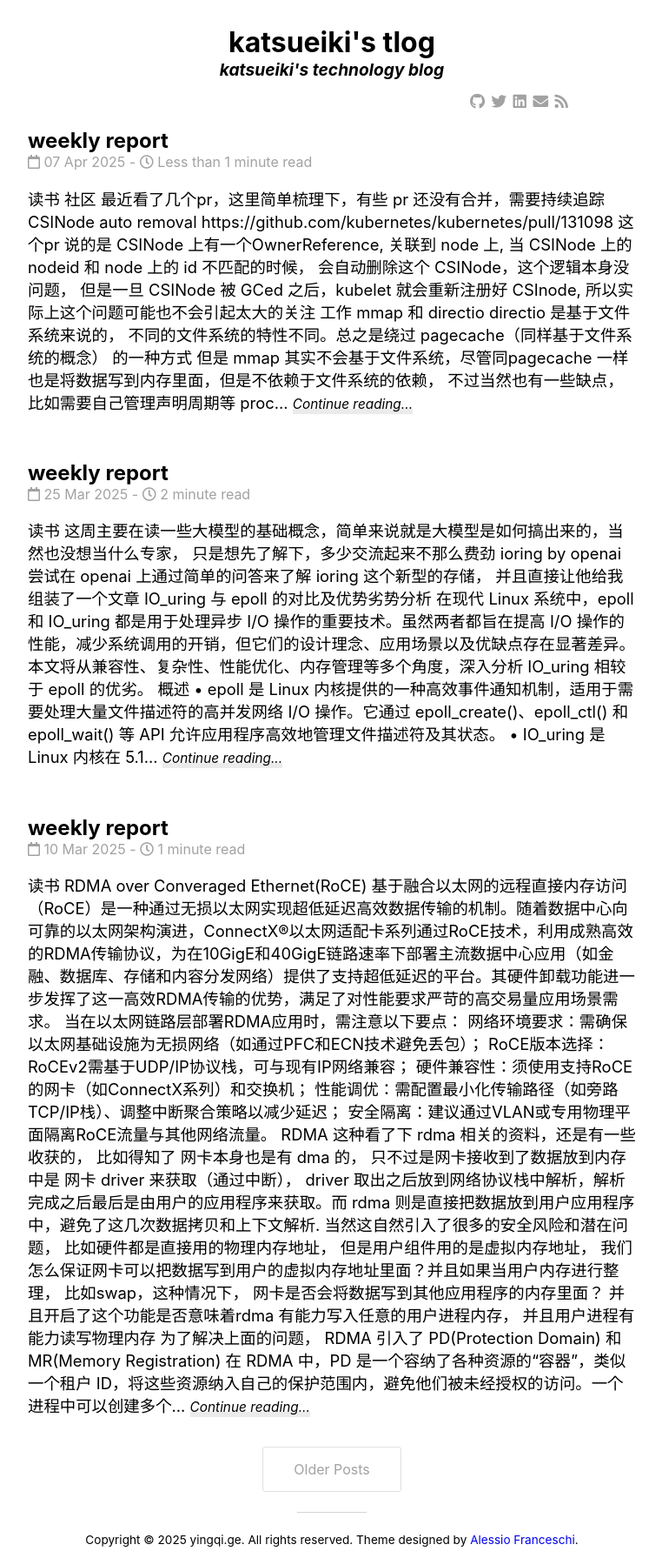
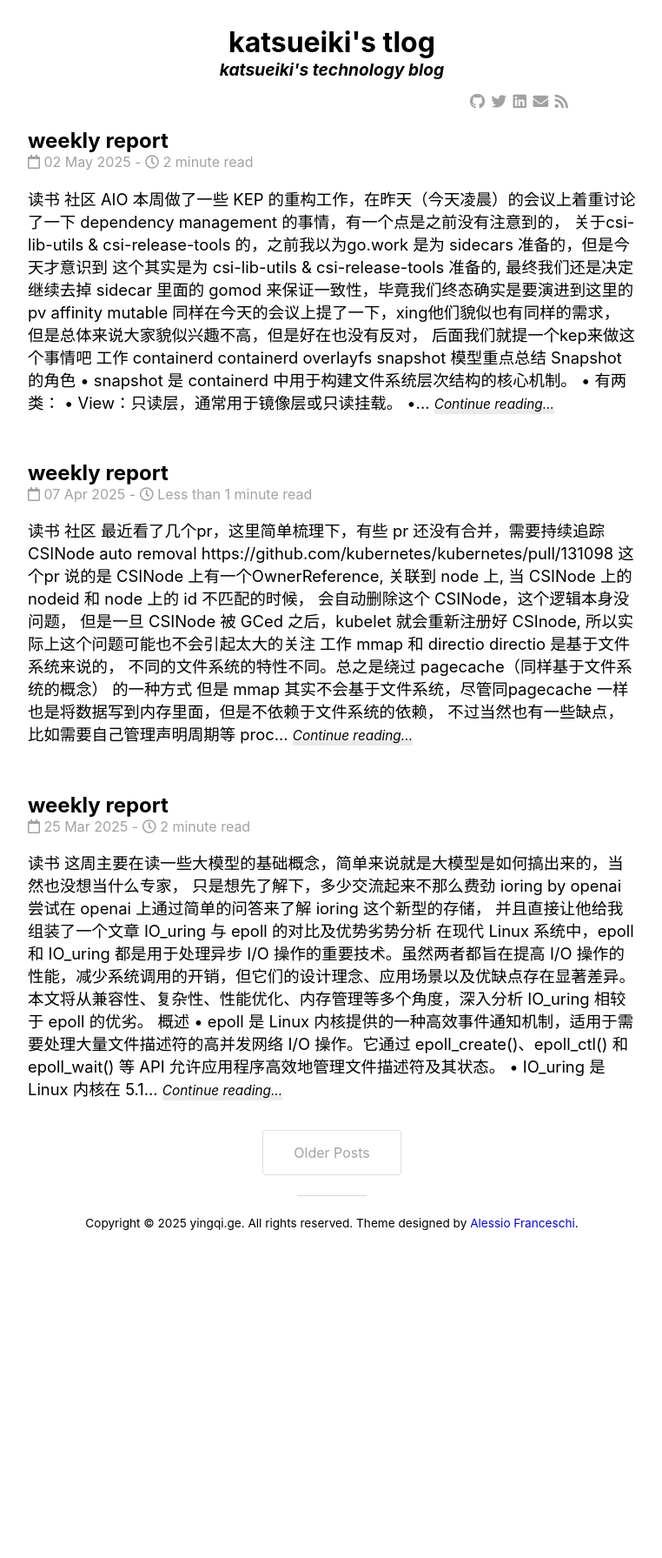
Before and after one commit to mowangdk/mowangdk.github.io, a Jekyll site: the page built from docs/index.html, in a window 1280 px wide. Shown: the whole page at 87% size, without its empty margins (258-1020 px from the left). Built offline with Jekyll 4.4.1, drawn with Linux system fonts in a browser that asks for light colours; nearby versions of some CDN libraries; the list of posts is cut into pages by our own code; after the commit the page ends 1427 px from its top, so only the background shows below that; some of the changed lines change nothing that is shown.

Commit message:
Add new dirary

````diff
--- a/docs/_posts/2025-04-07-tech-report.markdown
+++ b/docs/_posts/2025-04-07-tech-report.markdown
@@ -46,6 +46,7 @@ issue: https://github.com/containerd/containerd/issues/11160
 
 存在泄露问题
 
+contaienrd 1.6.36已知BUG，tty有泄漏问题，用户可更新到1.6.37解决	临时方案：调大	/proc/sys/kernel/pty/max 内核参数或容器关闭tty
 
 ### 查询进程被kill的关联信息
 
--- /dev/null
+++ b/docs/_posts/2025-05-02-tech-report.markdown
@@ -0,0 +1,216 @@
+---
+layout: post
+title:  "weekly report"
+date:   2025-05-02 22:30:08 +0800
+categories: weeklyreport
+---
+
+
+# 读书
+
+# 社区
+
+### AIO
+
+本周做了一些 KEP 的重构工作，在昨天（今天凌晨）的会议上着重讨论了一下 dependency management 的事情，有一个点是之前没有注意到的， 关于csi-lib-utils & csi-release-tools 的，之前我以为go.work 是为 sidecars 准备的，但是今天才意识到 这个其实是为 csi-lib-utils & csi-release-tools 准备的, 最终我们还是决定继续去掉 sidecar 里面的 gomod 来保证一致性，毕竟我们终态确实是要演进到这里的
+
+### pv affinity mutable
+
+同样在今天的会议上提了一下，xing他们貌似也有同样的需求， 但是总体来说大家貌似兴趣不高，但是好在也没有反对， 后面我们就提一个kep来做这个事情吧
+
+
+# 工作
+
+### containerd
+
+containerd overlayfs snapshot 模型重点总结
+
+1. Snapshot 的角色
+	•	snapshot 是 containerd 中用于构建文件系统层次结构的核心机制。
+	•	有两类：
+	•	View：只读层，通常用于镜像层或只读挂载。
+	•	Active：可写层，用于容器运行时的写入。
+
+⸻
+
+2. OverlayFS 的文件系统合成方式
+	•	overlayfs 通过将多个层叠加生成最终视图：
+
+merged = upperdir + lowerdir[N] + lowerdir[N-1] + ...
+
+
+	•	写操作只落在 upperdir。
+	•	读取时优先从 upperdir 查找，再往下查找 lowerdir。
+
+⸻
+
+3. 磁盘目录结构
+
+存放路径：
+
+/var/lib/containerd/io.containerd.snapshotter.v1.overlayfs/
+
+其中：
+	•	/snapshots/<id>/ 是每个 snapshot 的物理目录。
+	•	fs/：只读层内容。
+	•	upper/：Active 层的写目录。
+	•	work/：overlayfs 的工作目录（Active 层需要）。
+	•	metadata.db：containerd 使用的 BoltDB 数据库存储 snapshot 的元信息（如状态、父子关系等）。
+
+⸻
+
+4. 常见流程
+
+操作	结果
+镜像拉取	每一层生成一个只读 View snapshot
+创建容器（Prepare）	创建 Active snapshot，生成 upper/、work/
+挂载容器文件系统	overlayfs 合并 lowerdir 与 upperdir，生成 merged
+Commit snapshot	把 Active 层提交为新的 View 层（变成只读）
+删除 snapshot	释放磁盘空间，清除关联的 upper/work/fs 目录
+
+
+⸻
+
+5. snapshot 生命周期核心 API（containerd 中）
+	•	Prepare()：创建 Active 层
+	•	View()：创建只读视图
+	•	Commit()：从 Active 提交为只读 View
+	•	Mounts()：获取 overlay mount 配置
+	•	Remove()：清理 snapshot
+
+⸻
+
+6. 额外提示
+	•	snapshot 是分层增量存储，便于重用和快速创建。
+	•	overlayfs 的 snapshot 结构与 Git commit 概念类似，有 parent-child 层级。
+	•	每个 snapshot 的关系和元信息都记录在 metadata.db 中，由 containerd 自动维护。
+
+⸻
+
+#### opts
+
+*systemd containerd management*
+
+```
+[Unit]
+Description=containerd container runtime
+Documentation=https://containerd.io
+After=network.target
+
+[Service]
+ExecStartPre=-/sbin/modprobe overlay
+ExecStart=/usr/local/bin/containerd
+Delegate=yes
+KillMode=process
+
+[Install]
+WantedBy=multi-user.target
+```
+
+Delegate: 允许 containerd 及其运行时管理所创建容器的 cgroup。如果不设置该选项，systemd 会尝试将进程移入它自己的 cgroup，从而导致容器及其运行时无法正确计算容器的资源使用情况。
+
+
+KillMode: KillMode 用于处理 containerd 进程关闭的情况， 默认情况下，systemd 会在其命名的 cgroup 中查找并杀死它所知道的该服务的所有进程。但是这不是我们想要的。作为操作人员，我们希望能够升级 containerd，并允许现有容器不间断地继续运行。将 KillMode 设置为 process ，可以确保 systemd 只杀死 containerd 守护进程，而不会杀死任何子进程，例如 shims 和 containers。
+
+
+*configuration*
+主要分为两类， 一个叫做 root， 存储持久化数据， 一个叫做 state 主要用于存储临时数据
+
+```root
+/var/lib/containerd/
+├── io.containerd.content.v1.content
+│   ├── blobs
+│   └── ingest
+├── io.containerd.metadata.v1.bolt
+│   └── meta.db
+├── io.containerd.runtime.v2.task
+│   ├── default
+│   └── example
+├── io.containerd.snapshotter.v1.btrfs
+└── io.containerd.snapshotter.v1.overlayfs
+    ├── metadata.db
+    └── snapshots
+```
+
+```state
+/run/containerd
+├── containerd.sock
+├── debug.sock
+├── io.containerd.runtime.v2.task
+│   └── default
+│       └── redis
+│           ├── config.json
+│           ├── init.pid
+│           ├── log.json
+│           └── rootfs
+│               ├── bin
+│               ├── data
+│               ├── dev
+│               ├── etc
+│               ├── home
+│               ├── lib
+│               ├── media
+│               ├── mnt
+│               ├── proc
+│               ├── root
+│               ├── run
+│               ├── sbin
+│               ├── srv
+│               ├── sys
+│               ├── tmp
+│               ├── usr
+│               └── var
+└── runc
+    └── default
+        └── redis
+            └── state.json
+```
+
+*plugin*
+
+containerd 的内核非常小。真正的功能来自插件。从snapshotters、runtimes and content，所有这些都是在运行时注册的插件。由于这些插件千差万别，我们需要一种为插件提供类型安全配置的方法。我们能做到这一点的唯一方法是通过配置文件，而不是 CLI 标志。在配置文件中，您可以通过 [plugins.<name>] 部分为您使用的插件集指定插件级选项。你必须阅读插件的具体文档，找到你的插件所接受的选项。
+
+```
+$ ctr plugins ls
+TYPE                            ID                    PLATFORMS      STATUS
+io.containerd.content.v1        content               -              ok
+io.containerd.snapshotter.v1    btrfs                 linux/amd64    ok
+io.containerd.snapshotter.v1    aufs                  linux/amd64    error
+io.containerd.snapshotter.v1    native                linux/amd64    ok
+io.containerd.snapshotter.v1    overlayfs             linux/amd64    ok
+io.containerd.snapshotter.v1    zfs                   linux/amd64    error
+io.containerd.metadata.v1       bolt                  -              ok
+io.containerd.differ.v1         walking               linux/amd64    ok
+io.containerd.gc.v1             scheduler             -              ok
+io.containerd.service.v1        containers-service    -              ok
+io.containerd.service.v1        content-service       -              ok
+io.containerd.service.v1        diff-service          -              ok
+io.containerd.service.v1        images-service        -              ok
+io.containerd.service.v1        leases-service        -              ok
+io.containerd.service.v1        namespaces-service    -              ok
+io.containerd.service.v1        snapshots-service     -              ok
+io.containerd.runtime.v1        linux                 linux/amd64    ok
+io.containerd.runtime.v2        task                  linux/amd64    ok
+io.containerd.monitor.v1        cgroups               linux/amd64    ok
+io.containerd.service.v1        tasks-service         -              ok
+io.containerd.internal.v1       restart               -              ok
+io.containerd.grpc.v1           containers            -              ok
+io.containerd.grpc.v1           content               -              ok
+io.containerd.grpc.v1           diff                  -              ok
+io.containerd.grpc.v1           events                -              ok
+io.containerd.grpc.v1           healthcheck           -              ok
+io.containerd.grpc.v1           images                -              ok
+io.containerd.grpc.v1           leases                -              ok
+io.containerd.grpc.v1           namespaces            -              ok
+io.containerd.grpc.v1           snapshots             -              ok
+io.containerd.grpc.v1           tasks                 -              ok
+io.containerd.grpc.v1           version               -              ok
+io.containerd.grpc.v1           cri                   linux/amd64    ok
+```
+
+
+### per-cpu memory
+
+https://mp.weixin.qq.com/s/b-Tuj9N0bzdoXGqeRAVxJg?poc_token=HDTACGijwAIwOcU8QvPbrAeLDiXpV5Ozkc9VGTmF
+
+读了下这个, 还是挺有意思的， 没想到已经开始往这个方向开始演化了。也就是说为了避免memory 被频繁的换出换进，正在设计一种专门为 per-process-per-cpu-memory 开始的优化， 简单来说每个进程在每个cpu上跑的时候都去特定位置去读取，避免相关缓存被频繁换进，目前的方向是为每一个cpu对应的每一个进程都划分一块缓存，这样，无论进程被重新调度到那个cpu，这些缓存都可以立即被使用，但是有一个问题， 当一个进程只有四个线程，但是确跑在512 core cpu 的机器上， 这种会造成极大的浪费， 因为每一个cpu都会分配一块缓存，但是进程的并发度太小，根本无法有效利用
````
